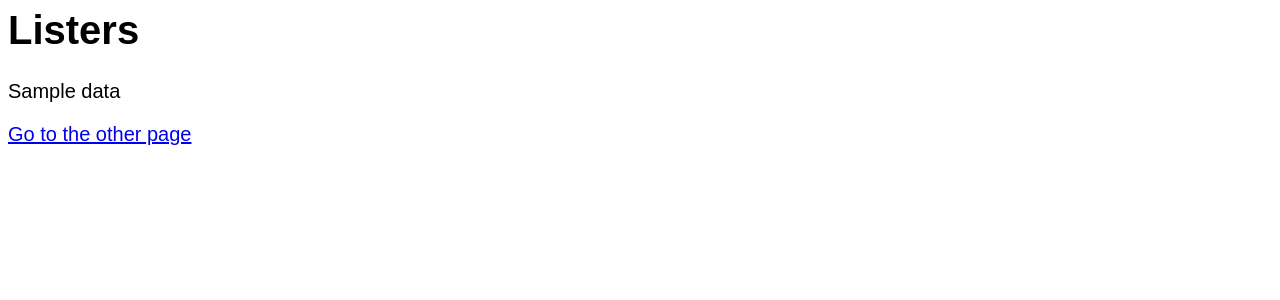
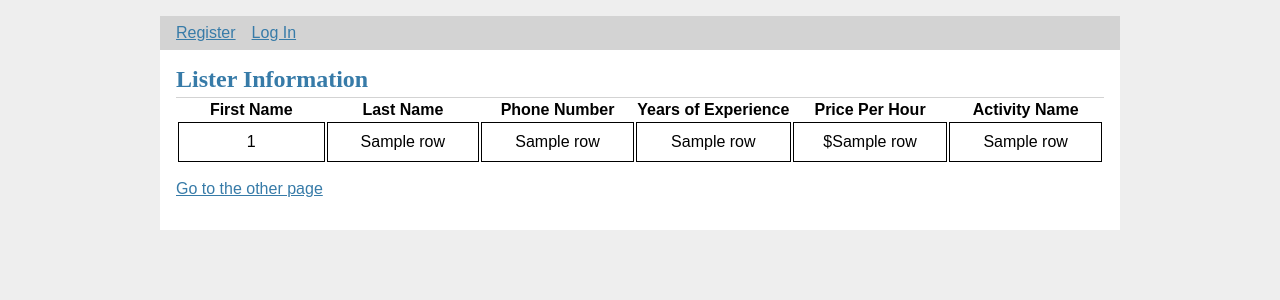
Before and after one commit to GeorgeDiNicola/w4111-proj1, a Flask app: template templates/index.html in a window 1280 px wide. Shown: the top 300 px of the page. Run offline with Flask 2, Linux system fonts and the light colour scheme; the template is opened without the code that fills it: most values are stand-ins (such as "Sample title", 1, 10 or a date in 2020); parts of the project's set-up code (start-up, migrations or seed data) failed here and were passed over.

Commit message:
created and styled home page. Also ensured logout button at the top of pages so user can log out at any point

```diff
--- a/auth.py
+++ b/auth.py
@@ -111,6 +111,7 @@ def load_logged_in_user():
         ).fetchone()
 
 @login_required
+@bp.route('/logout', methods=('GET', 'POST'))
 def logout():
     session.clear()
     return redirect(url_for('index'))
--- a/requirements.txt
+++ b/requirements.txt
@@ -1,6 +1,9 @@
+Babel==2.9.0
 click==7.1.2
 Flask==1.1.2
+Flask-Babel==2.0.0
 Flask-Login==0.5.0
+Flask-Table==0.5.0
 greenlet==1.0.0
 importlib-metadata==3.7.3
 itsdangerous==1.1.0
@@ -8,6 +11,7 @@ Jinja2==2.11.3
 MarkupSafe==1.1.1
 psycopg2-binary==2.8.6
 PyMySQL==1.0.2
+pytz==2021.1
 SQLAlchemy==1.4.2
 typing-extensions==3.7.4.3
 Werkzeug==1.0.1
--- a/server.py
+++ b/server.py
@@ -116,13 +116,7 @@ def home():
 
   See its API: https://flask.palletsprojects.com/en/1.1.x/api/#incoming-request-data
   """
-
-
-  cursor = g.conn.execute(sql.GET_DETAILED_LISTER_INFO)
-  names = []
-  for result in cursor:
-    names.append(result['first_name'])  # can also be accessed using result[0]
-  cursor.close()
+  lister_info = g.conn.execute(sql.GET_DETAILED_LISTER_INFO)
 
   #
   # Flask uses Jinja templates, which is an extension to HTML where you can
@@ -150,9 +144,13 @@ def home():
   #     <div>{{n}}</div>
   #     {% endfor %}
   #
-  context = dict(data = names)
 
-  return render_template("index.html", **context)
+  #context = dict(data = names)
+  #context = lister_info
+
+  return render_template("index.html", data=lister_info)
+
+  #return render_template("index.html", **context)
 
 
 # Example of adding new data to the database
--- a/static/style.css
+++ b/static/style.css
@@ -2,6 +2,7 @@ html { font-family: sans-serif; background: #eee; padding: 1rem; }
 body { max-width: 960px; margin: 0 auto; background: white; }
 h1 { font-family: serif; color: #377ba8; margin: 1rem 0; }
 a { color: #377ba8; }
+td { width: 150px; text-align: center; border: 1px solid black; padding: 10px; }
 hr { border: none; border-top: 1px solid lightgray; }
 nav { background: lightgray; display: flex; align-items: center; padding: 0 0.5rem; }
 nav h1 { flex: auto; margin: 0; }
--- a/templates/index.html
+++ b/templates/index.html
@@ -1,24 +1,34 @@
-<html>
-  <style>
-    body{
-      font-size: 15pt;
-      font-family: arial;
-    }
-  </style>
+{% extends 'base.html' %}
 
-
-<body>
-  <h1>Listers</h1>
-
-  <div>
-    {% for n in data %}
-    <div>{{n}}</div>
-    {% endfor %}
-  </div>
+{% block header %}
+  <h1>{% block title %}Lister Information{% endblock %}</h1>
+{% endblock %}
+{% block content %}
+<table>
+  <thead>
+    <tr>
+        <th>First Name</th>
+        <th>Last Name</th>
+        <th>Phone Number</th>
+        <th>Years of Experience</th>
+        <th>Price Per Hour</th>
+        <th>Activity Name</th>
+    </tr>
+    </thead>
+    <tbody>
+     {% for row in data %}
+            <tr>
+                <td>{{row[0]}}</td>
+                <td>{{row[1]}}</td>
+                <td>{{row[2]}}</td>
+                <td>{{row[3]}}</td>
+                <td>${{row[4]}}</td>
+                <td>{{row[5]}}</td>
+            </tr>
+        {% endfor %}
+    </tbody>
+</table>
 
 <p><a href="another">Go to the other page</a></p>
 
-</body>
-
-
-</html>
+{% endblock %}
```
